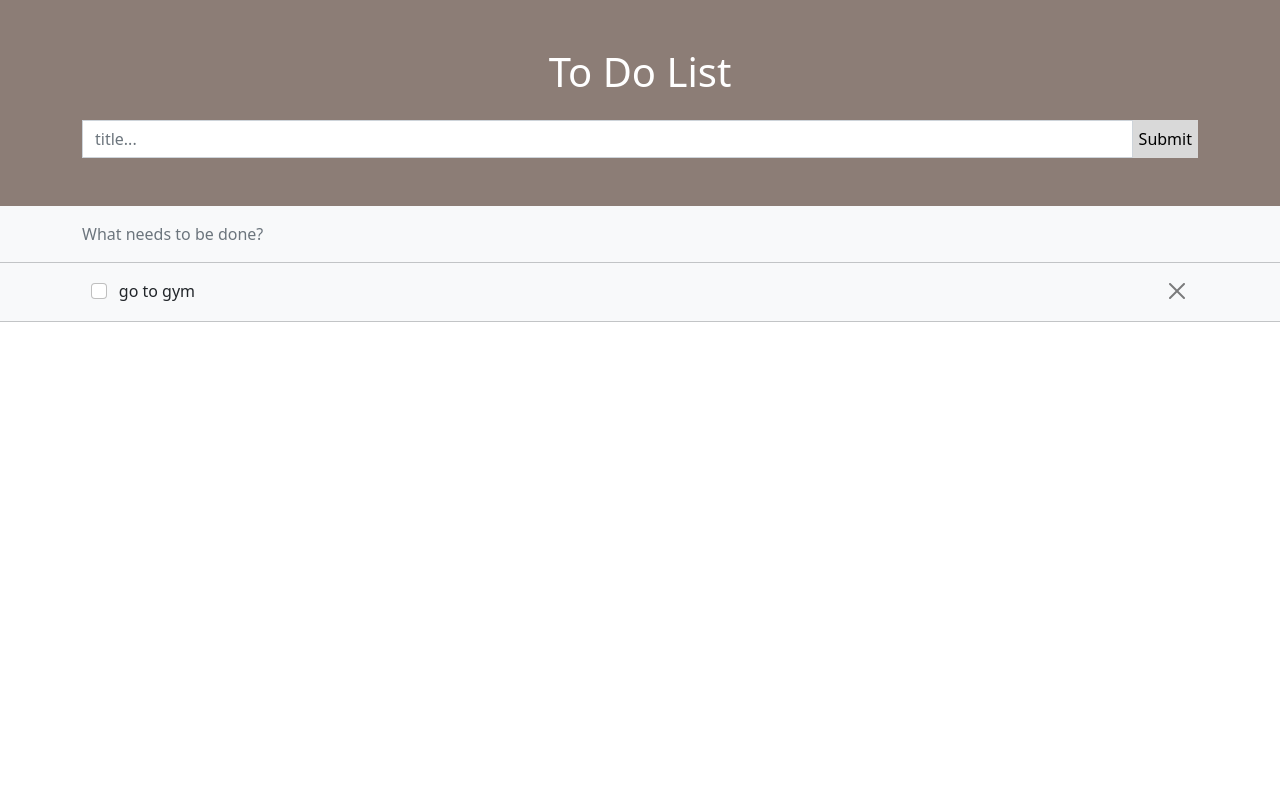
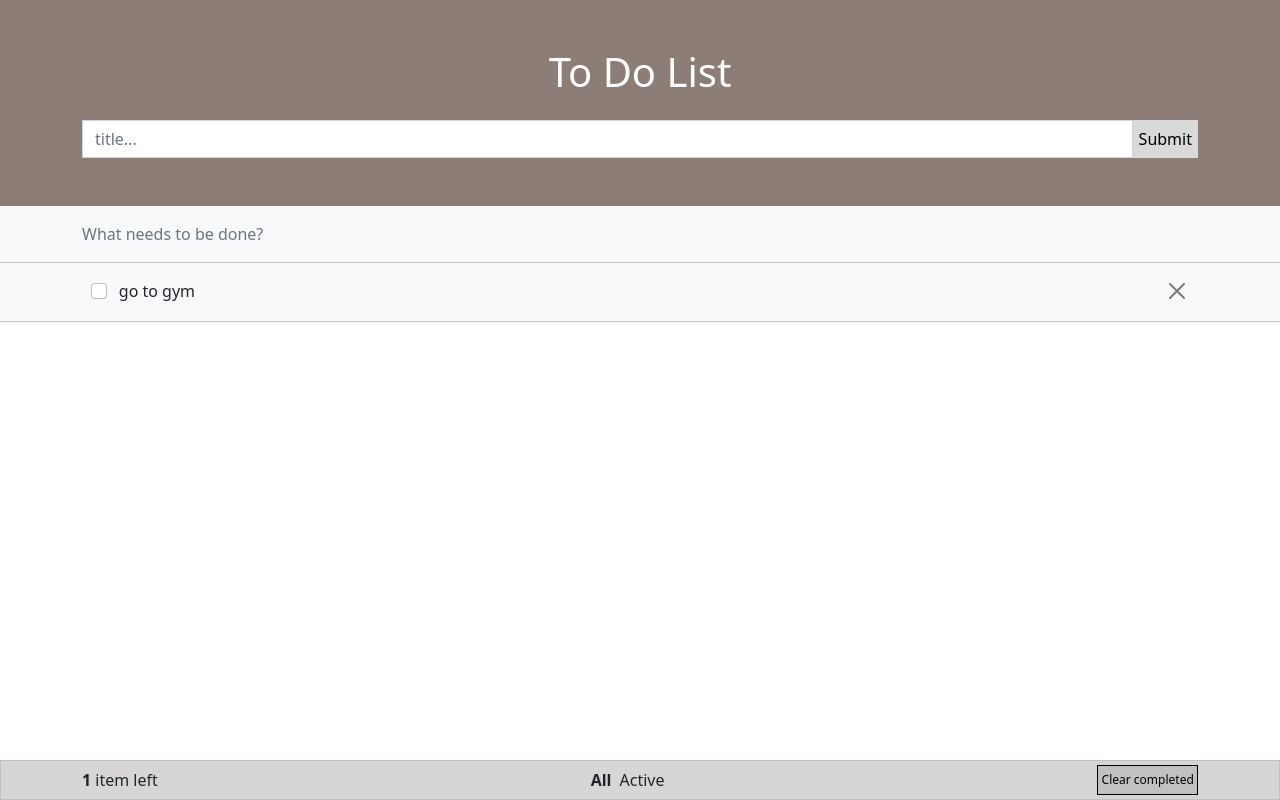
Before and after one commit to amirh4336/test-todo, a React (Create React App) app: page / in a window 1280 px wide. Built offline with nearby package versions, Linux system fonts and the light colour scheme.

Commit message:
add footer style and file

```diff
--- a/src/App.js
+++ b/src/App.js
@@ -4,6 +4,7 @@ import './App.scss';
 
 // Components
 import AddTodo from './Components/todos/AddTodo'
+import Footer from './Components/todos/footer';
 import ListTodo from './Components/todos/ListTodo';
 
 function App() {
@@ -11,6 +12,7 @@ function App() {
     <div className="App">
       <AddTodo />
       <ListTodo />
+      <Footer />
     </div>
   );
 }
--- a/src/App.scss
+++ b/src/App.scss
@@ -4,8 +4,22 @@
     background: #8c7d76 ;
 }
 
+.bg-footer {
+    background: #d7d5d5;
+    border: rgba($color: #000000, $alpha: .1) solid 1px;
+}
+
 .btn-custom {
     background: #d9d9d9;
+    border: none;
+}
+
+.btn-custom1 {
+    background: #c1c1c1;
+    font-size: 12px;
+    height: 30px;
+    padding: .2rem !important;
+    border : 1px black solid
 }
 
 .todo-item {
@@ -14,3 +28,7 @@
 .todo-items {
     padding: 1rem 1.3rem;
 }
+
+.active {
+    font-weight: bold;
+}
--- a/src/Components/todos/AddTodo.js
+++ b/src/Components/todos/AddTodo.js
@@ -11,7 +11,7 @@ export default function AddTodo() {
                 <form className="form-inline mt-4">
                     <div className="form-group d-flex w-100 ms-auto me-auto ">
                         <input type="text" className="form-control rounded-0" placeholder="title..."/>
-                        <button type="submit" className=" btn-custom rounded-0 border-0">Submit</button>
+                        <button type="submit" className="btn-custom">Submit</button>
                     </div>
                 </form>
             </div>
--- /dev/null
+++ b/src/Components/todos/footer.js
@@ -0,0 +1,19 @@
+import React from 'react'
+
+
+export default function Footer() {
+
+    return(
+        <footer className="bg-footer fixed-bottom p-1">
+            <div className="container d-flex justify-content-between align-items-center">
+            <p className="m-0"><span className='fw-bold'>1</span> item left</p>
+            <div className="navigate d-flex">
+                <div className="active me-2" >All</div>
+                <div className="" > Active</div>
+            </div>
+            <button type="button" className="btn-custom1 m-0 p-0">Clear completed</button>
+
+            </div>
+        </footer>
+    )
+}
```
